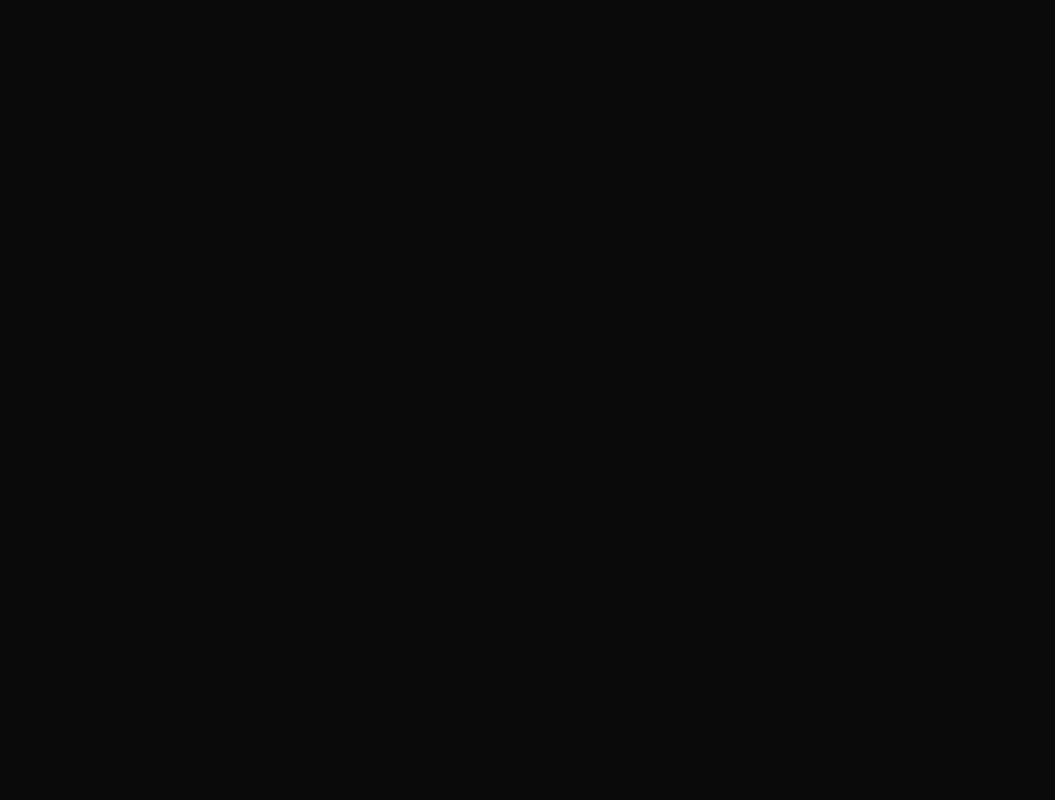
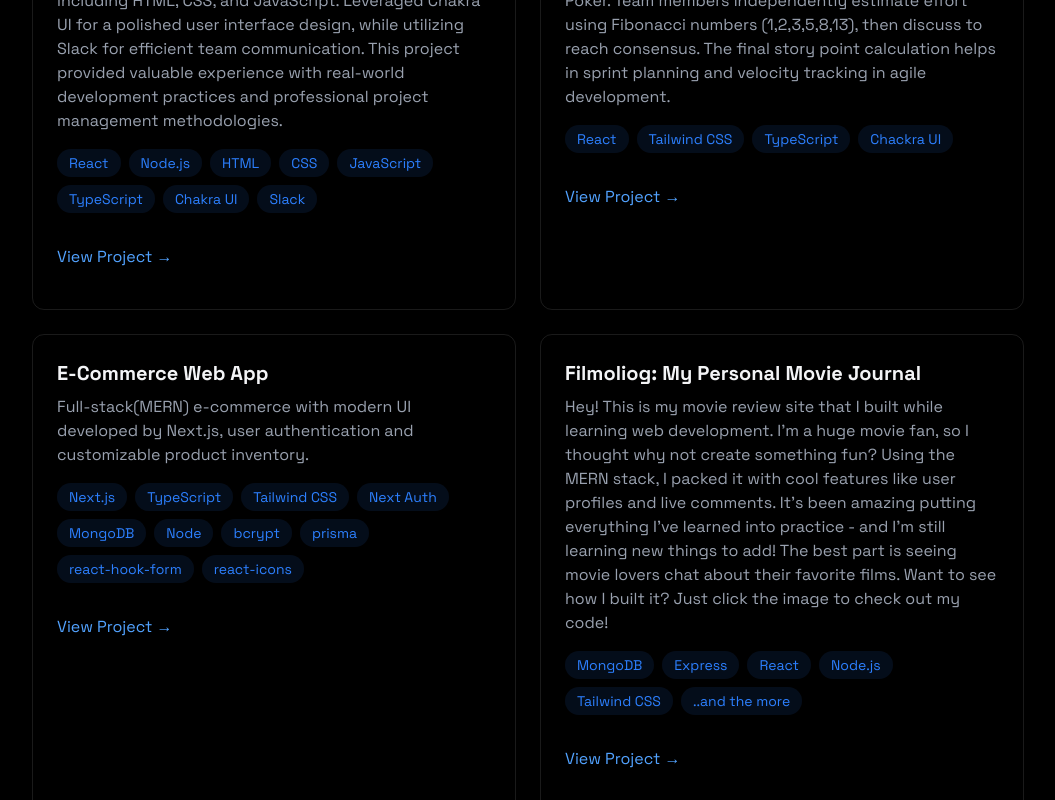
Before and after one commit to fsevindik/portfoliopage, a React (Vite) app: page / in a window 1280 px wide. Shown: the part 2000-2800 px from the top of the page, without its empty margins (112-1167 px from the left). Before the commit the page ends 1732 px from the top, so only its background shows below. Built offline with nearby package versions, Linux system fonts and the light colour scheme.

Commit message:
Add projects with links

```diff
--- a/src/App.jsx
+++ b/src/App.jsx
@@ -6,6 +6,7 @@ import { Navbar } from "./components/Navbar";
 import { MobileMenu } from "./components/MobileMenu";
 import { Home } from "./components/sections/Home";
 import { About } from "./components/sections/About";
+import { Projects } from "./components/sections/Projects";
 
 function App() {
   const [isLoaded, setIsLoaded] = useState(false);
@@ -24,7 +25,7 @@ function App() {
         <MobileMenu menuOpen={menuOpen} setMenuOpen={setMenuOpen} />
         <Home />
         <About />
-
+        <Projects />
       </div>
     </>
   );
--- a/src/components/LoadingScreen.jsx
+++ b/src/components/LoadingScreen.jsx
@@ -2,7 +2,7 @@ import {useState, useEffect} from "react";
 
 export const LoadingScreen = ({onComplete}) => {
   const [text, setText] = useState("");
-  const fullText = "Coffee.tsx";
+  const fullText = "<Coffee.tsx />";
 
   useEffect(() => {
     let index = 0;
--- a/src/components/sections/About.jsx
+++ b/src/components/sections/About.jsx
@@ -81,7 +81,7 @@ export const About = () => {
 
           {additionalSkills.length > 0 && (
             <div className="mt-6">
-              <h3 className="text-xl font-bold mb-4">Additional Skills</h3>
+              <h3 className="text-xl font-bold mb-4">Additional Skills and Tools</h3>
               <div className="flex flex-wrap gap-2">
                 {additionalSkills.map((tech, key) => (
                   <span
--- a/src/components/sections/Home.jsx
+++ b/src/components/sections/Home.jsx
@@ -7,7 +7,7 @@ export const Home = () => {
       <div className="text-center z-10 px-4">
         <h1 className="text-5xl md:text-7xl font-bold mb-6 bg-gradient-to-r  from-blue-400 to-purle-600
         bg-clip-text text-transparent  gradient-text leading-right">
-            hi, I'm Fırat Sevindik
+            Hi, I'm Fırat Sevindik
         </h1>
 
         <p className="text-gray-400 text-xl mb-8 max-w-lg mx-auto ">
--- a/src/components/sections/Projects.jsx
+++ b/src/components/sections/Projects.jsx
@@ -0,0 +1,214 @@
+export const Projects = () => {
+  return (
+    <section
+      id="projects"
+      className="min-h-screen flex items-center justify-center py-20"
+    >
+      <div className="max-w-5xl mx-auto px-4">
+        <h2 className="text-3xl font-bold mb-8 bg-gradient-to-r from-blue-500 to-cyan-400 bg-clip-text text-transparent text-center">
+          {" "}
+          Some of My Projects
+        </h2>
+        <div className="grid grid-cols-1 md:grid-cols-2 gap-6">
+          <div className="p-6 rounded-xl border border-white/10 hover:-translate-y-1 hover:border-blue-500/30 hover:shadow-[0_2px_8px_rgba(59,130,246,0.2)] transition">
+            <h3 className="text-xl font-bold mb-2"> Cloning Todoist </h3>
+            <p className="text-gray-400 mb-4">
+              Cloning Todoist under professional mentorship was my first
+              project, implementing modern web technologies including HTML, CSS,
+              and JavaScript. Leveraged Chakra UI for a polished user interface
+              design, while utilizing Slack for efficient team communication.
+              This project provided valuable experience with real-world
+              development practices and professional project management
+              methodologies.
+            </p>
+            <div className="flex flex-wrap gap-2 mb-4">
+              {[
+                "React",
+                "Node.js",
+                "HTML",
+                "CSS",
+                "JavaScript",
+                "TypeScript",
+                "Chakra UI",
+                "Slack",
+              ].map((tech, key) => (
+                <span
+                  key={key}
+                  className="bg-blue-500/10 text-blue-500 py-1 px-3 rounded-full text-sm hover:bg-blue-500/20
+                                      hover:shadow-[0_2px_8px_rgba(59,130,246,0.1)] transition-all
+                      "
+                >
+                  {tech}
+                </span>
+              ))}
+            </div>
+
+            <div className="flex justify-between items-center">
+              <a
+                href="https://github.com/fsevindik/React_ToDo"
+                target="_blank"
+                rel="noopener noreferrer"
+                className="text-blue-400 hover:text-blue-300 transition-colors my-4"
+              >
+                View Project →
+              </a>
+            </div>
+          </div>
+          <div
+            className="
+                glass p-6 rounded-xl border border-white/10
+                hover:-translate-y-1 hover:border-blue-500/30
+                hover:shadow-[0_4px_20px_rgba(59,130,246,0.1)]
+                transition-all
+              "
+          >
+            <h3 className="text-xl font-bold mb-2">Cloning StoroyEstimate </h3>
+            <p className="text-gray-400 mb-4">
+              'Story Estimate' is a collaborative process where team members
+              assess the complexity of tasks using Planning Poker. Team members
+              independently estimate effort using Fibonacci numbers
+              (1,2,3,5,8,13), then discuss to reach consensus. The final story
+              point calculation helps in sprint planning and velocity tracking
+              in agile development.
+            </p>
+            <div className="flex flex-wrap gap-2 mb-4">
+              {["React", "Tailwind CSS", "TypeScript", "Chackra UI"].map(
+                (tech, key) => (
+                  <span
+                    key={key}
+                    className="
+                        bg-blue-500/10 text-blue-500 py-1 px-3
+                        rounded-full text-sm
+                        transition
+                        hover:bg-blue-500/20 hover:-translate-y-0.5
+                        hover:shadow-[0_2px_8px_rgba(59,130,246,0.2)]
+                      "
+                  >
+                    {tech}
+                  </span>
+                )
+              )}
+            </div>
+            <div className="flex justify-between items-center">
+              <a
+                href="https://github.com/fsevindik/clone-Story-Estimate/tree/main"
+                target="_blank"
+                rel="noopener noreferrer"
+                className="text-blue-400 hover:text-blue-300 transition-colors my-4"
+              >
+                View Project →
+              </a>
+            </div>
+          </div>
+
+          <div
+            className="
+                glass p-6 rounded-xl border border-white/10
+                hover:-translate-y-1 hover:border-blue-500/30
+                hover:shadow-[0_4px_20px_rgba(59,130,246,0.1)]
+                transition-all
+              "
+          >
+            <h3 className="text-xl font-bold mb-2">E-Commerce Web App</h3>
+            <p className="text-gray-400 mb-4">
+              Full-stack(MERN) e-commerce with modern UI developed by Next.js,
+              user authentication and customizable product inventory.
+            </p>
+            <div className="flex flex-wrap gap-2 mb-4">
+              {[
+                "Next.js",
+                "TypeScript",
+                "Tailwind CSS",
+                "Next Auth",
+                "MongoDB",
+                "Node",
+                "bcrypt",
+                "prisma",
+                "react-hook-form",
+                "react-icons",
+              ].map((tech) => (
+                <span
+                  key={tech}
+                  className="
+                        bg-blue-500/10 text-blue-500 py-1 px-3
+                        rounded-full text-sm
+                        transition
+                        hover:bg-blue-500/20 hover:-translate-y-0.5
+                        hover:shadow-[0_2px_8px_rgba(59,130,246,0.2)]
+                      "
+                >
+                  {tech}
+                </span>
+              ))}
+            </div>
+            <div className="flex justify-between items-center">
+              <a
+                href="https://github.com/fsevindik/ecommerce"
+                target="_blank"
+                rel="noopener noreferrer"
+                className="text-blue-400 hover:text-blue-300 transition-colors my-4"
+              >
+                View Project →
+              </a>
+            </div>
+          </div>
+
+          <div
+            className="
+                glass p-6 rounded-xl border border-white/10
+                hover:-translate-y-1 hover:border-blue-500/30
+                hover:shadow-[0_4px_20px_rgba(59,130,246,0.1)]
+                transition-all
+              "
+          >
+            <h3 className="text-xl font-bold mb-2">
+              Filmoliog: My Personal Movie Journal
+            </h3>
+            <p className="text-gray-400 mb-4">
+              Hey! This is my movie review site that I built while learning web development.
+              I'm a huge movie fan, so I thought why not create something fun? Using the MERN
+              stack, I packed it with cool features like user profiles and live comments.
+              It's been amazing putting everything I've learned into practice - and I'm still
+              learning new things to add! The best part is seeing movie lovers chat about
+              their favorite films. Want to see how I built it? Just click the image to
+              check out my code!
+            </p>
+            <div className="flex flex-wrap gap-2 mb-4">
+              {[
+                "MongoDB",
+                "Express",
+                "React",
+                "Node.js",
+                "Tailwind CSS",
+                "..and the more",
+              ].map((tech, key) => (
+                <span
+                  key={key}
+                  className="
+                        bg-blue-500/10 text-blue-500 py-1 px-3
+                        rounded-full text-sm
+                        transition
+                        hover:bg-blue-500/20 hover:-translate-y-0.5
+                        hover:shadow-[0_2px_8px_rgba(59,130,246,0.2)]
+                      "
+                >
+                  {tech}
+                </span>
+              ))}
+            </div>
+            <div className="flex justify-between items-center ">
+              <a
+                href="https://github.com/fsevindik/blog"
+                target="_blank"
+                rel="noopener noreferrer"
+                className="text-blue-400 hover:text-blue-300 transition-colors my-4"
+              >
+                View Project →
+              </a>
+            </div>
+          </div>
+        </div>
+      </div>
+    </section>
+  );
+};
```
